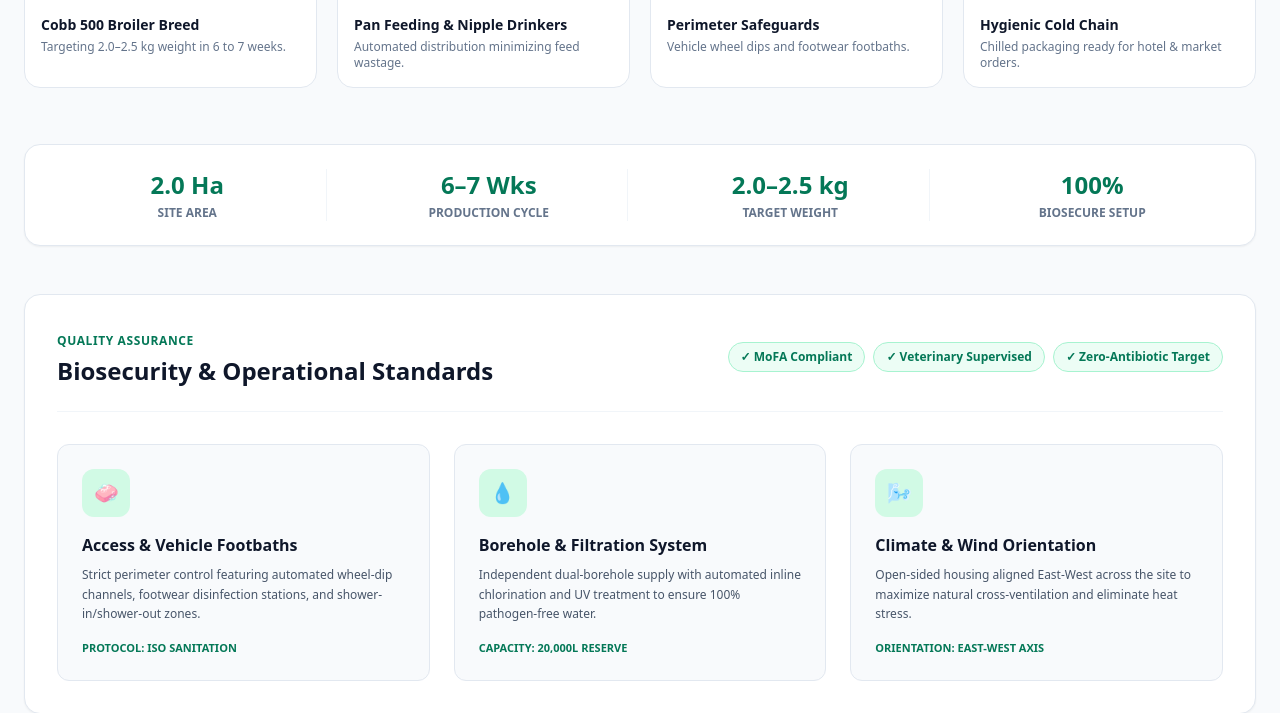
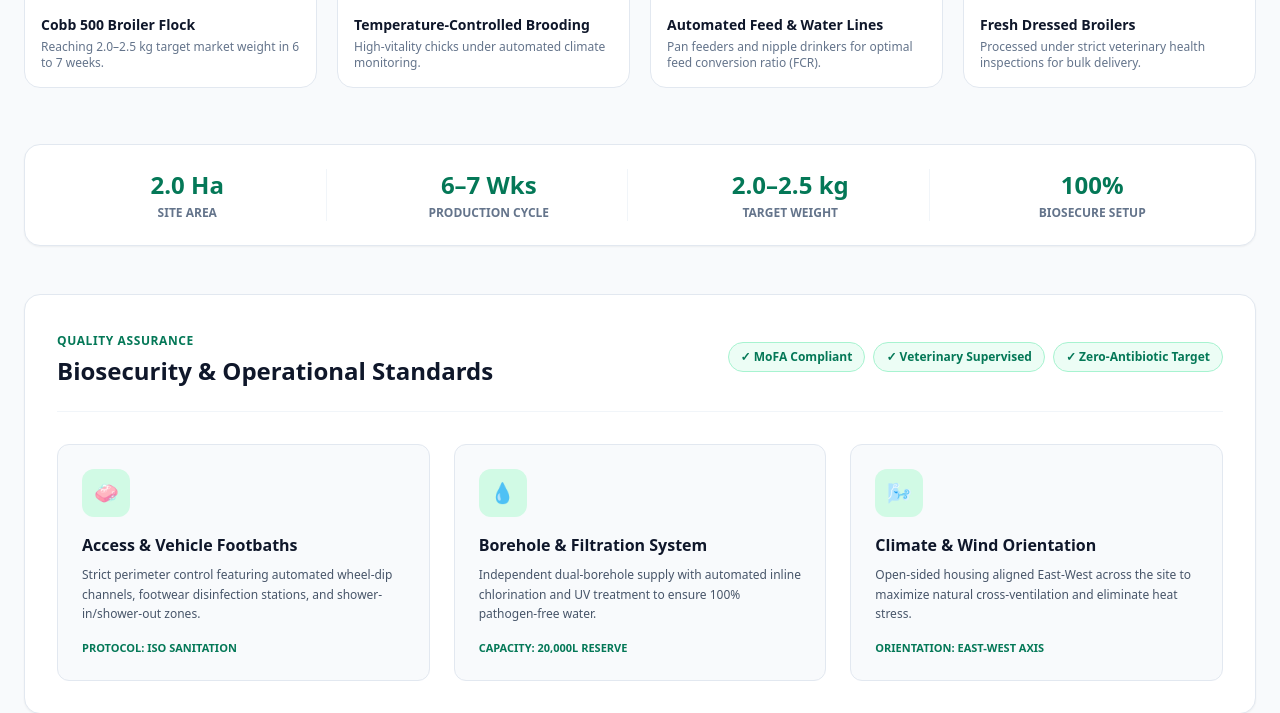
Before and after one commit to Eric674465/legon-poultry-django, a Django app: page / in a window 1280 px wide. Shown: the part 793-1506 px from the top of the page. Run offline with Django 5.2, Linux system fonts and the light colour scheme; data that the repository does not hold is empty; some libraries are stand-ins or nearby versions.

Commit message:
Update gallery cards to show pure poultry and broiler farm images

```diff
--- a/farm/templates/index.html
+++ b/farm/templates/index.html
@@ -75,13 +75,13 @@
     </div>
   </section>
 
-  <section id="gallery" class="max-w-7xl mx-auto px-6 py-8 scroll-mt-24">
+<section id="gallery" class="max-w-7xl mx-auto px-6 py-8 scroll-mt-24">
     <div class="flex flex-col md:flex-row md:items-end justify-between mb-6">
       <div>
         <span class="text-xs uppercase font-bold text-emerald-700 tracking-wider">Visual Tour</span>
-        <h2 class="text-2xl font-bold text-slate-900">Facility & Production Infrastructure</h2>
+        <h2 class="text-2xl font-bold text-slate-900">Facility & Broiler Production</h2>
       </div>
-      <p class="text-xs text-slate-500 mt-2 md:mt-0">High-capacity automated housing designed for tropical climate efficiency.</p>
+      <p class="text-xs text-slate-500 mt-2 md:mt-0">Commercial-grade broiler management adhering to strict biosecurity standards.</p>
     </div>
 
     <div class="grid grid-cols-1 sm:grid-cols-2 lg:grid-cols-4 gap-5">
@@ -90,7 +90,7 @@
         <div class="h-48 overflow-hidden relative">
           <img
             src="https://images.unsplash.com/photo-1548550023-2bdb3c5beed7?auto=format&fit=crop&w=800&q=80"
-            alt="Healthy Commercial Broiler Flock"
+            alt="Commercial Broiler Flock"
             class="w-full h-full object-cover group-hover:scale-105 transition duration-500"
           >
           <span class="absolute top-3 left-3 bg-emerald-900/80 backdrop-blur-md text-white text-[10px] font-bold px-2.5 py-1 rounded-md">
@@ -98,8 +98,8 @@
           </span>
         </div>
         <div class="p-4">
-          <h3 class="font-bold text-slate-900 text-sm">Cobb 500 Broiler Breed</h3>
-          <p class="text-xs text-slate-500 mt-1">Targeting 2.0–2.5 kg weight in 6 to 7 weeks.</p>
+          <h3 class="font-bold text-slate-900 text-sm">Cobb 500 Broiler Flock</h3>
+          <p class="text-xs text-slate-500 mt-1">Reaching 2.0–2.5 kg target market weight in 6 to 7 weeks.</p>
         </div>
       </div>
 
@@ -107,7 +107,24 @@
         <div class="h-48 overflow-hidden relative">
           <img
             src="https://images.unsplash.com/photo-1516467508483-a7212febe31a?auto=format&fit=crop&w=800&q=80"
-            alt="Automated Feeding and Watering Systems"
+            alt="Young Broiler Chicks"
+            class="w-full h-full object-cover group-hover:scale-105 transition duration-500"
+          >
+          <span class="absolute top-3 left-3 bg-emerald-900/80 backdrop-blur-md text-white text-[10px] font-bold px-2.5 py-1 rounded-md">
+            Brooding Stage
+          </span>
+        </div>
+        <div class="p-4">
+          <h3 class="font-bold text-slate-900 text-sm">Temperature-Controlled Brooding</h3>
+          <p class="text-xs text-slate-500 mt-1">High-vitality chicks under automated climate monitoring.</p>
+        </div>
+      </div>
+
+      <div class="bg-white border border-slate-200 rounded-2xl overflow-hidden shadow-xs hover:shadow-md transition group">
+        <div class="h-48 overflow-hidden relative">
+          <img
+            src="https://images.unsplash.com/photo-1569254994521-ddb43d899074?auto=format&fit=crop&w=800&q=80"
+            alt="Poultry Housing & Feeding Lines"
             class="w-full h-full object-cover group-hover:scale-105 transition duration-500"
           >
           <span class="absolute top-3 left-3 bg-emerald-900/80 backdrop-blur-md text-white text-[10px] font-bold px-2.5 py-1 rounded-md">
@@ -115,42 +132,25 @@
           </span>
         </div>
         <div class="p-4">
-          <h3 class="font-bold text-slate-900 text-sm">Pan Feeding & Nipple Drinkers</h3>
-          <p class="text-xs text-slate-500 mt-1">Automated distribution minimizing feed wastage.</p>
+          <h3 class="font-bold text-slate-900 text-sm">Automated Feed & Water Lines</h3>
+          <p class="text-xs text-slate-500 mt-1">Pan feeders and nipple drinkers for optimal feed conversion ratio (FCR).</p>
         </div>
       </div>
 
       <div class="bg-white border border-slate-200 rounded-2xl overflow-hidden shadow-xs hover:shadow-md transition group">
         <div class="h-48 overflow-hidden relative">
           <img
-            src="https://images.unsplash.com/photo-1584467735871-8e85353a8413?auto=format&fit=crop&w=800&q=80"
-            alt="Biosecurity Sanitation Protocol"
-            class="w-full h-full object-cover group-hover:scale-105 transition duration-500"
-          >
-          <span class="absolute top-3 left-3 bg-emerald-900/80 backdrop-blur-md text-white text-[10px] font-bold px-2.5 py-1 rounded-md">
-            Biosecurity
-          </span>
-        </div>
-        <div class="p-4">
-          <h3 class="font-bold text-slate-900 text-sm">Perimeter Safeguards</h3>
-          <p class="text-xs text-slate-500 mt-1">Vehicle wheel dips and footwear footbaths.</p>
-        </div>
-      </div>
-
-      <div class="bg-white border border-slate-200 rounded-2xl overflow-hidden shadow-xs hover:shadow-md transition group">
-        <div class="h-48 overflow-hidden relative">
-          <img
-            src="https://images.unsplash.com/photo-1607623814075-e51df1bdc82f?auto=format&fit=crop&w=800&q=80"
+            src="https://images.unsplash.com/photo-1626082927389-6cd097cdc6ec?auto=format&fit=crop&w=800&q=80"
             alt="Fresh Processed Poultry"
             class="w-full h-full object-cover group-hover:scale-105 transition duration-500"
           >
           <span class="absolute top-3 left-3 bg-emerald-900/80 backdrop-blur-md text-white text-[10px] font-bold px-2.5 py-1 rounded-md">
-            Wholesale Delivery
+            Wholesale Ready
           </span>
         </div>
         <div class="p-4">
-          <h3 class="font-bold text-slate-900 text-sm">Hygienic Cold Chain</h3>
-          <p class="text-xs text-slate-500 mt-1">Chilled packaging ready for hotel & market orders.</p>
+          <h3 class="font-bold text-slate-900 text-sm">Fresh Dressed Broilers</h3>
+          <p class="text-xs text-slate-500 mt-1">Processed under strict veterinary health inspections for bulk delivery.</p>
         </div>
       </div>
 
```
